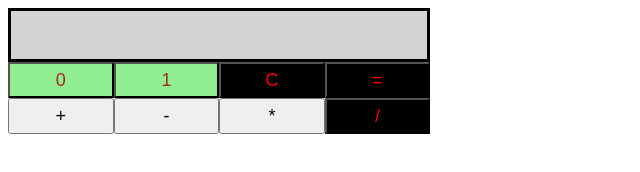
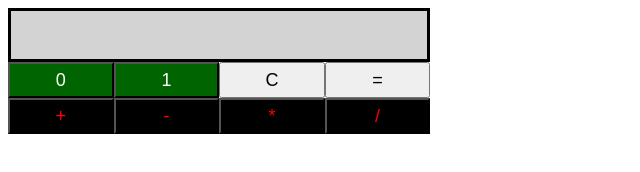
Before and after one commit to Aryan-ki-codepanti/binary-calculator, a plain HTML site: page index.html in a window 1280 px wide. Shown: the whole page, without its empty margins (0-640 px from the left). Drawn offline with Linux system fonts and the light colour scheme.

Commit message:
Fixed styling issue

```diff
--- a/css/styles.css
+++ b/css/styles.css
@@ -15,7 +15,12 @@ body{
     color: brown;
 }
 
-#btnClr , #btnEql , #btnDiv {
+#btn0 , #btn1{
+    background: darkgreen;
+    color: white;
+}
+
+#btnSum , #btnSub , #btnMul , #btnDiv {
     background: black;
     color: red;
 }
```
